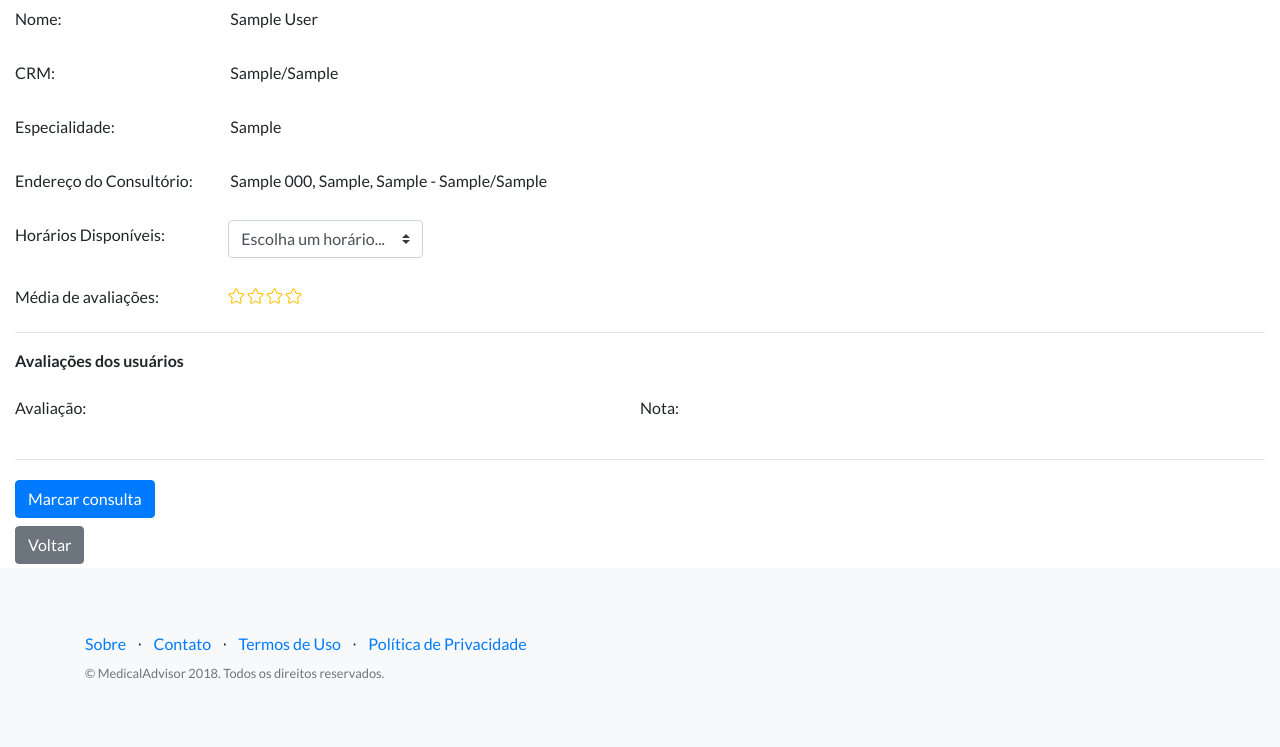
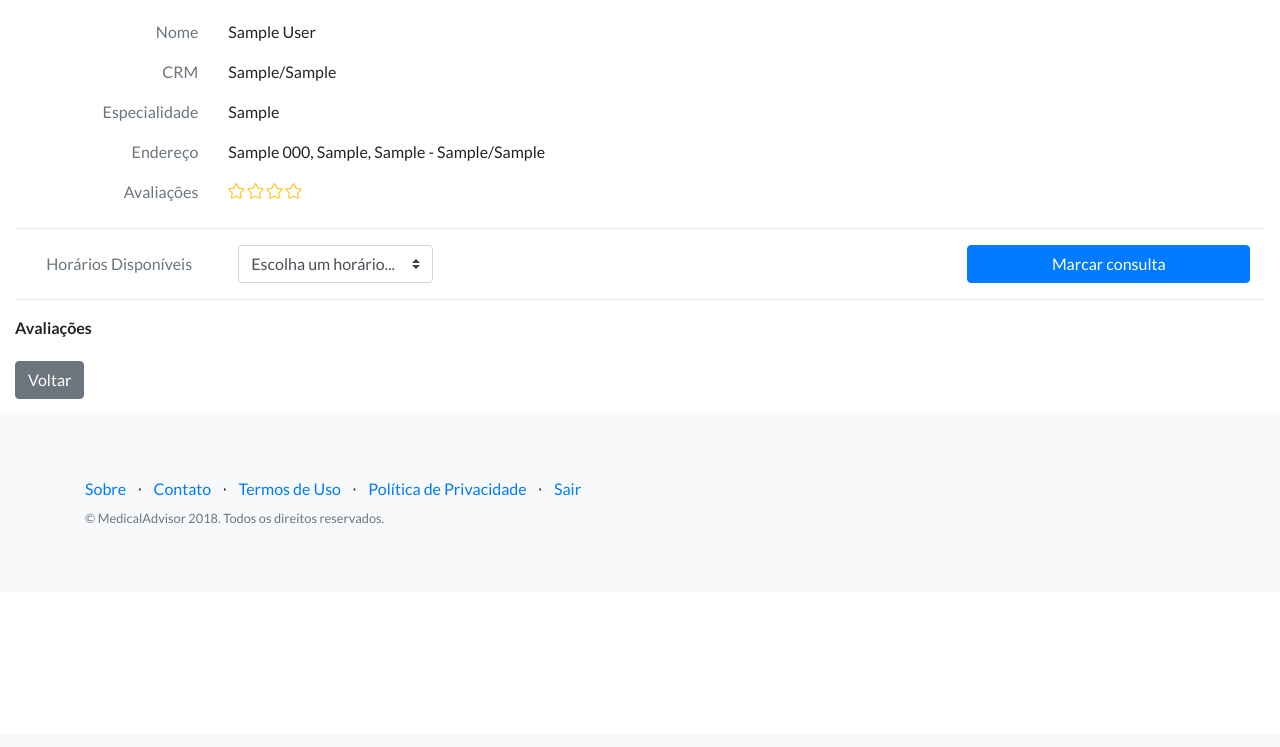
Before and after one commit to btrevizan/medical_adviser, a Django app: page /doctor/1/profile in a window 1280 px wide. Shown: the part 66-813 px from the top of the page. After the commit the page ends 589 px from the top, so only its background shows below. Run offline with Django 3.2, Linux system fonts and the light colour scheme; tables that the repository leaves empty hold one stand-in row (values such as "Sample post"); some libraries are stand-ins or nearby versions.

Commit message:
Few changes on doctor's profile and fixed bug on create appointment

```diff
--- a/website/templates/base.html
+++ b/website/templates/base.html
@@ -36,7 +36,11 @@
                 <a class="navbar-brand" href="{% url 'index' %}">
                     <img src="{% static "website/img/logo.png" %}">
                 </a>
-                <a class="btn btn-success" href="#">Entrar</a>
+                {% if user.is_authenticated %}
+                    Olá, {{ user.first_name }}
+                {% else %}
+                    <a class="btn btn-success" href="#">Entrar</a>
+                {% endif %}
             </div>
         </nav>
 
@@ -65,6 +69,10 @@
                             <li class="list-inline-item">
                                 <a href="#">Política de Privacidade</a>
                             </li>
+                            <li class="list-inline-item">&sdot;</li>
+                            <li class="list-inline-item">
+                                <a href="admin/logout">Sair</a>
+                            </li>
                         </ul>
                         <p class="text-muted small mb-4 mb-lg-0">&copy; MedicalAdvisor 2018. Todos os direitos reservados.</p>
                     </div>
--- a/website/templates/website/doctor_profile.html
+++ b/website/templates/website/doctor_profile.html
@@ -2,75 +2,75 @@
 {% load extras %}
 
 {% block content %}
-    <div class="col-12 col-md-12">
-		<form action="{% url 'create_appointment' %}" method="get">
+    <div class="col-12 col-md-12 center" style="margin-top: 20px">
         <div class="form-group row">
-				<label for="staticName" class="col-sm-2 col-form-label">Nome:</label>
-				<div class="col-sm-10">
-					<input type="text" readonly class="form-control-plaintext" id="staticName" value="{{ doctor.user.first_name }} {{ doctor.user.last_name }}">
-				</div>
+            <div class="col-2 text-muted text-right">Nome</div>
+            <div class="col-8">{{ doctor.user.first_name }} {{ doctor.user.last_name }}</div>
         </div>
         <div class="form-group row">
-				<label for="staticCRM" class="col-sm-2 col-form-label">CRM:</label>
-				<div class="col-sm-10">
-					<input type="text" readonly class="form-control-plaintext" id="staticCRM" value="{{ doctor.crm }}/{{ doctor.crm_uf }}">
-				</div>
+            <div class="col-2 text-right text-muted">CRM</div>
+            <div class="col-8">{{ doctor.crm }}/{{ doctor.crm_uf }}</div>
         </div>
         <div class="form-group row">
-				<label for="staticSpeciality" class="col-sm-2 col-form-label">Especialidade:</label>
-				<div class="col-sm-10">
-					<input type="text" readonly class="form-control-plaintext" id="staticSpeciality" value="{{ doctor.speciality }}">
-				</div>
+            <div class="col-2 text-right text-muted">Especialidade</div>
+            <div class="col-8">{{ doctor.speciality }}</div>
         </div>
         <div class="form-group row">
-				<label for="staticAdress" class="col-sm-2 col-form-label">Endereço do Consultório:</label>
-				<div class="col-sm-10">
-					<input type="text" readonly class="form-control-plaintext" id="staticAdress" value="{{ doctor.address }}">
-				</div>
+            <div class="col-2 text-right text-muted">Endereço</div>
+            <div class="col-8">{{ doctor.address }}</div>
         </div>
         <div class="form-group row">
-				<label for="scheduler" class="col-sm-2 col-form-label">Horários Disponíveis:</label>
-				<div class="col-sm-10">
-					<select class="custom-select my-1 mr-sm-2" id="inlineFormCustomSelectPref" style="width: auto;">
-				    	<option selected>Escolha um horário...</option>
-				    	{% for date in free_schedule %}
-				    	<!-- The value is the index in the free_schedule array -->
-				    	<option value="{{ forloop.counter0 }}">{{ date }}</option>
-				    	{% endfor %}
-				  	</select>
-				</div>
-			</div>
-			<div class="form-group row" style="display: flex; align-items: center;">
-				<label class="col-sm-2 col-form-label">Média de avaliações:</label>
-				<div class="col-sm-10">
+            <label class="col-2 text-right text-muted">Avaliações</label>
+            <div class="col-8">
                 {% for i in doctor.avg_rating|to_range %}
                     <i class="icon-star text-warning"></i>
                 {% endfor %}
             </div>
         </div>
+
         <hr>
-			<div>
-				<p style="font-weight: bold;">Avaliações dos usuários</p>
+
+        <form action="{% url 'create_appointment' %}" method="post" class="form-inline">
+            <input type="hidden" name="doctor" value="{{ doctor.id }}">
+            {% csrf_token %}
+            <label for="scheduler" class="col-2 text-right text-muted">Horários Disponíveis</label>
+            <div class="col-7">
+                <select class="custom-select" id="inlineFormCustomSelectPref" name="datetime">
+                    <option selected>Escolha um horário...</option>
+                    {% for date in free_schedule %}
+                    <!-- The value is the index in the free_schedule array -->
+                    <option value="{{ date|us_date }}">{{ date }}</option>
+                    {% endfor %}
+                </select>
+            </div>
+            <div class="col-3 text-left">
+                <button type="submit" class="btn btn-primary btn-block">Marcar consulta</button>
+            </div>
+        </form>
+
+    </div>
+    <div style="display: inline-block" class="col-12">
+        <hr>
+        <p style="font-weight: bold;">Avaliações</p>
+        <div class="col-12">
             {% for appointment in ratings %}
-					<div style="display: flex;">
-						<div class="form-group row" style="width: 100%;">
-							<label for="userRating{{ forloop.counter0 }}" class="col-sm-2 col-form-label">Avaliação:</label>
-							<div class="col-sm-10">
-								<input type="text" readonly class="form-control-plaintext" id="userRating{{ forloop.counter0 }}" value="{{ appointment.rating.description }}">
+                <div class="alert alert-light col-6 fa-pull-left">
+                    <div class="alert-heading">
+                    {% for i in appointment.rating.stars|to_range %}
+                        <i class="icon-star text-warning"></i>
+                    {% endfor %}
                     </div>
+                    <div class="small">
+                        {{ appointment.datetime }}
                     </div>
-						<div class="form-group row" style="width: 100%;">
-							<label for="userNote{{ forloop.counter0 }}" class="col-sm-2 col-form-label">Nota:</label>
-							<div class="col-sm-10">
-								<input type="text" readonly class="form-control-plaintext" id="userNote{{ forloop.counter0 }}" value="{{ appointment.rating.stars }}">
-							</div>
+                    <div class="text-dark">
+                        {{ appointment.rating.description }}
                     </div>
                 </div>
             {% endfor %}
         </div>
-			<hr>
-			<button type="submit" class="btn btn-primary my-1">Marcar consulta</button>
-		</form>
+    </div>
+    <div class="col-12" style="margin-bottom: 10px">
         <button class="btn btn-secondary my-1" onclick="window.history.back();">Voltar</button>
     </div>
 {% endblock %}
--- a/website/templatetags/extras.py
+++ b/website/templatetags/extras.py
@@ -5,3 +5,7 @@
 @register.filter
 def to_range(value):
     return range(int(value))
+
+@register.filter
+def us_date(value):
+    return "{d.year}-{d.month}-{d.day} {d.hour}:{d.minute}".format(d=value)
--- a/website/urls.py
+++ b/website/urls.py
@@ -1,3 +1,4 @@
+from django.contrib.auth import views as auth_views
 from django.conf.urls.static import static
 from django.conf import settings
 from django.urls import path
@@ -9,5 +10,5 @@
     path('appointment/create/', views.AppointmentCreateView.as_view(), name='create_appointment'),
     path('appointment/create/success', views.AppointmentCreateSuccessView.as_view(), name='create_appointment_success'),
     path('search', views.SearchDoctorView.as_view(), name='search'),
-    path('doctor/<int:pk>/profile', views.DoctorProfileView.as_view(), name='doctor_profile'),
+    path('doctor/<int:pk>/profile', views.DoctorProfileView.as_view(), name='doctor_profile')
 ] + static(settings.STATIC_URL, document_root=settings.STATIC_ROOT)
--- a/website/views.py
+++ b/website/views.py
@@ -24,12 +24,15 @@
         form = AppointmentForm(request.POST)
 
         if form.is_valid():
-            appointment = Appointment(doctor=form.doctor, patient=form.patient, datetime=form.datetime)
+            user = request.user
+            appointment = Appointment(doctor_id=form.cleaned_data['doctor'],
+                                      patient_id=user.id,
+                                      datetime=form.cleaned_data['datetime'])
             appointment.save()
 
-            HttpResponseRedirect('appointment/create/success')
+            return HttpResponseRedirect('success')
         else:
-            render(request, self.template_name, {'form': form})
+            return render(request, self.template_name, {'form': form})
 
 
 class AppointmentCreateSuccessView(generic.TemplateView):
@@ -67,7 +70,8 @@
     def get_context_data(self, **kwargs):
         context = super().get_context_data(**kwargs)
 
-        context['ratings'] = context['object'].appointment_set.filter(rating__isnull=False).order_by('datetime')[:10]
+        context['ratings'] = context['object'].appointment_set.filter(rating__isnull=False,
+                                                                      rating__status=Rating.APPROVED).order_by('datetime')[:10]
 
         startdt = datetime.datetime.today()
         enddt = datetime.datetime(startdt.year, startdt.month + 2, startdt.day, startdt.hour, startdt.minute, 0, 0)
```
Also changed, not shown: website/forms.py (+1 -6 lines). Lines whose indentation alone changed are shown as unchanged.
